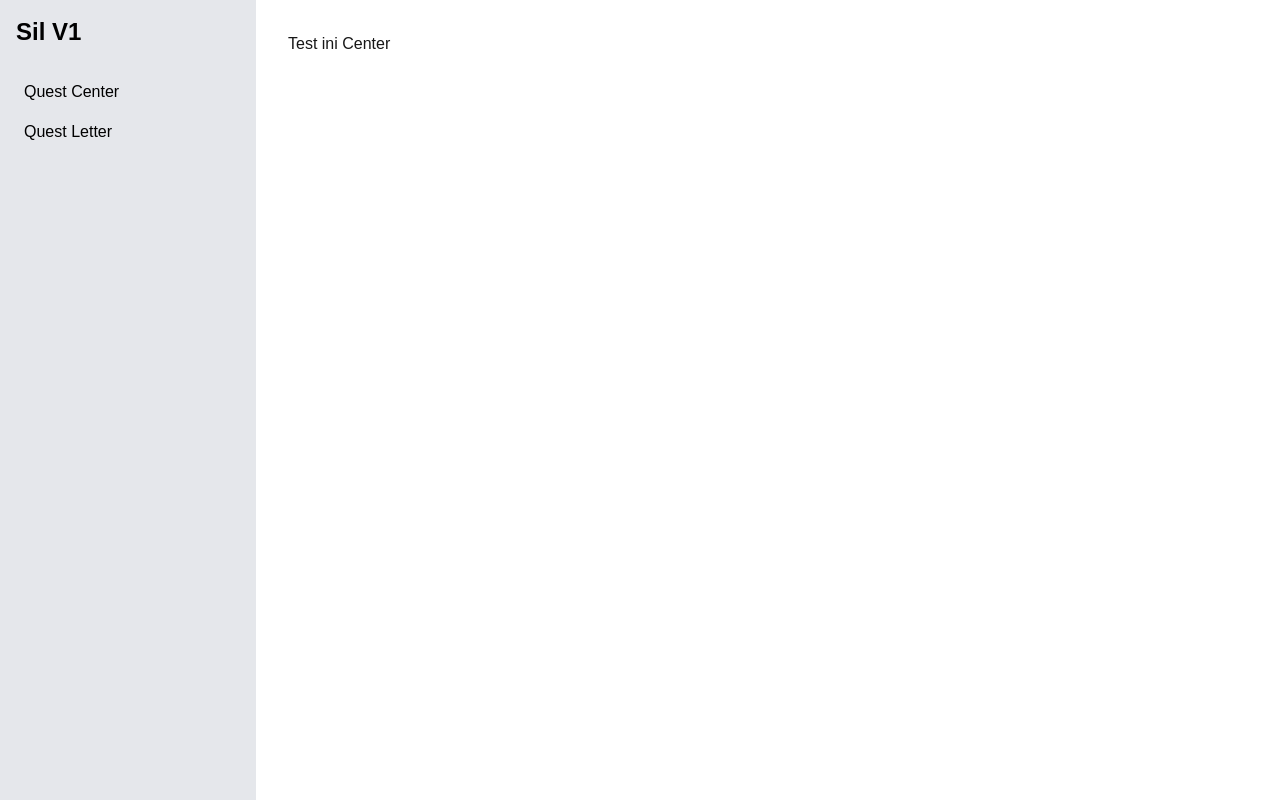
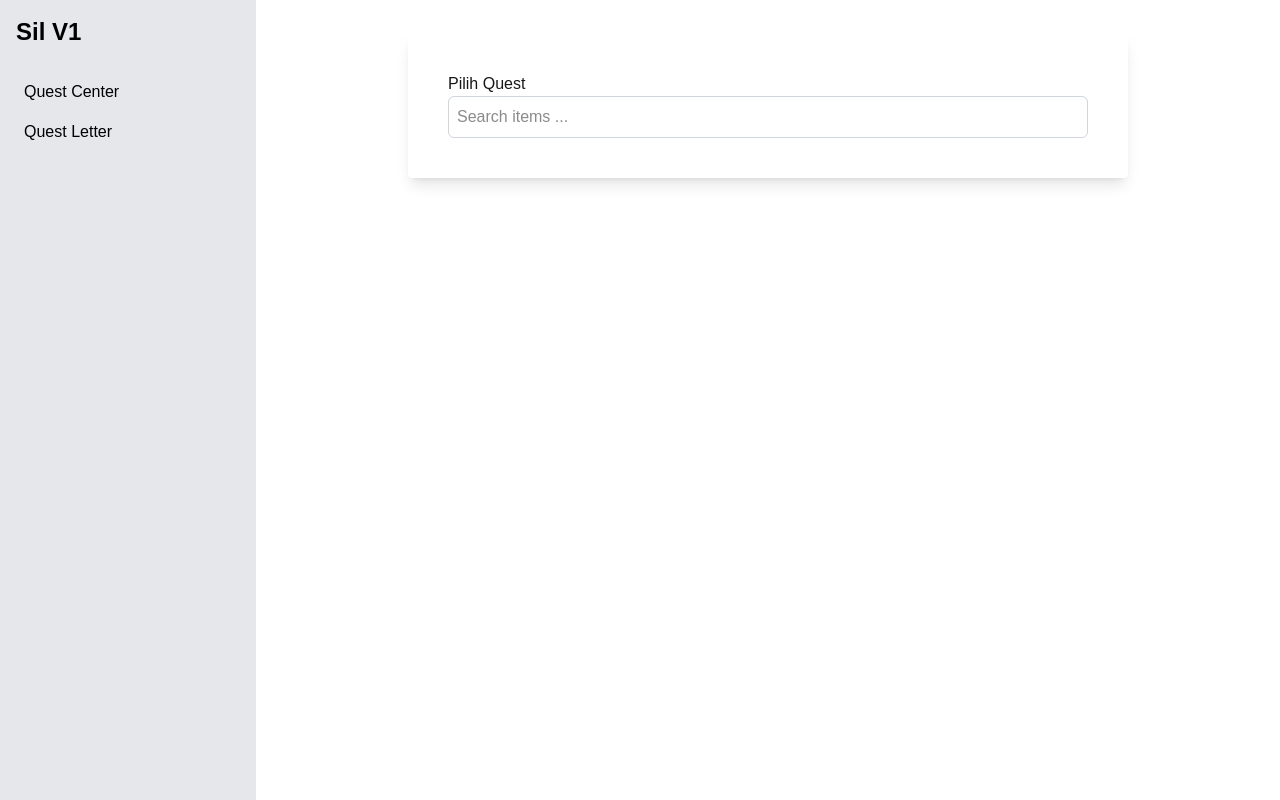
Before and after one commit to byte-8/silv1, a Next.js app: page /quest-center in a window 1280 px wide. Built offline with nearby package versions, Linux system fonts and the light colour scheme.

Commit message:
edit quest-center

```diff
--- a/app/components/dropDown.js
+++ b/app/components/dropDown.js
@@ -0,0 +1,54 @@
+"use client";
+import { useState } from "react";
+
+export default function Dropdown({ items, onSelect, placeholder }) {
+  const [searchTerm, setSearchTerm] = useState("");
+  const [isOpen, setIsOpen] = useState(false);
+  const [selectedItem, setSelectedItem] = useState(null);
+
+  const filteredItems = items.filter((item) =>
+    item.item_name.toLowerCase().includes(searchTerm.toLowerCase())
+  );
+
+  const handleSelect = (item) => {
+    setSelectedItem(item); // Simpan item yang dipilih
+    setSearchTerm(""); // Reset searchTerm
+    setIsOpen(false); // Tutup dropdown
+    onSelect(item); // Kirim item yang dipilih ke parent component
+  };
+
+  const handleInputChange = (e) => {
+    setSearchTerm(e.target.value); // Perbarui searchTerm
+    if (selectedItem) {
+      setSelectedItem(null); // Reset selectedItem jika ada
+    }
+  };
+
+  return (
+    <div className="relative">
+      <input
+        type="text"
+        placeholder={placeholder}
+        value={selectedItem ? selectedItem.item_name : searchTerm}
+        onChange={handleInputChange}
+        onFocus={() => setIsOpen(true)}
+        onBlur={() => setTimeout(() => setIsOpen(false), 200)}
+        className="w-full p-2 border border-gray-300 rounded-md focus:outline-none focus:ring-2 focus:ring-blue-500"
+      />
+
+      {isOpen && (
+        <div className="absolute z-10 w-full mt-2 bg-white border border-gray-300 rounded-md shadow-lg max-h-60 overflow-y-auto">
+          {filteredItems.map((item) => (
+            <div
+              key={item.shortname}
+              onClick={() => handleSelect(item)}
+              className="p-2 hover:bg-gray-100 cursor-pointer"
+            >
+              {item.item_name}
+            </div>
+          ))}
+        </div>
+      )}
+    </div>
+  );
+}
--- a/app/quest-center/page.js
+++ b/app/quest-center/page.js
@@ -1,7 +1,116 @@
-export default function QuestCenter() {
+"use client";
+import { useState } from "react";
+import DropDown from "../components/dropDown";
+import quest from "./quest.json";
+
+export default function QuestCenter({}) {
+  const [selectedItem, setSelectedItem] = useState(null);
+  const [currentFame, setCurrentFame] = useState(0);
+  const [targetFame, setTargetFame] = useState(0);
+  const [result, setResult] = useState(null);
+
+  const handleSelect = (item) => {
+    setSelectedItem(item);
+    console.log(item);
+  };
+
+  const handleCurrentFameChange = (e) => {
+    const val = parseInt(e.target.value);
+    setCurrentFame(val >= 0 ? val : 0);
+  };
+
+  const handleTargetFameChange = (e) => {
+    const val = parseInt(e.target.value);
+    setTargetFame(val >= 0 ? val : 0);
+  };
+
+  const handleSub = () => {
+    if (!selectedItem) {
+      alert("Pilih Item Quest terlebih dahulu!");
+      return;
+    }
+
+    //math
+    const fneed = targetFame - currentFame;
+    if (fneed <= 0) {
+      alert("Target fame harus lebih besar dari fame sekarang!");
+      return;
+    }
+    const totQ = Math.ceil(fneed / selectedItem.fame);
+    const totFd = totQ * selectedItem.fame;
+    const totCeg = totQ * selectedItem.cegel;
+    const totIt = totQ * selectedItem.quantity;
+    //
+    const sS = 300;
+    const totS = Math.floor(totIt / sS);
+    const sisa = totIt % sS;
+
+    setResult({
+      totFd,
+      totCeg,
+      totIt,
+      totS,
+      sisa,
+    });
+  };
+
   return (
-    <div className="flex mx-auto">
-      <h2>Test ini Center</h2>
+    <div className="h-auto w-3/4 shadow-lg p-10 mx-auto rounded">
+      <h2>Pilih Quest</h2>
+      <DropDown
+        items={quest}
+        onSelect={handleSelect}
+        placeholder="Search items ..."
+      />
+
+      {selectedItem && (
+        <div className="mt-4">
+          <div className="mb-4">
+            <h2>Fame Sekarang</h2>
+            <input
+              type="number"
+              placeholder="Masukkan Fame Sekarang"
+              value={currentFame}
+              onChange={handleCurrentFameChange}
+              className="w-full p-2 border border-gray-300 rounded-md focus:outline-none focus:ring-2 focus:ring-blue-500"
+            />
+          </div>
+
+          {/* ========== */}
+          <div className="mb-4">
+            <h2>Fame Sekarang</h2>
+            <input
+              type="number"
+              placeholder="Masukkan Fame Sekarang"
+              value={targetFame}
+              onChange={handleTargetFameChange}
+              className="w-full p-2 border border-gray-300 rounded-md focus:outline-none focus:ring-2 focus:ring-blue-500"
+            />
+          </div>
+          <button
+            onClick={handleSub}
+            className="w-full bg-blue-500 text-white p-2 rounded-md hover:bg-blue-600 cursor-pointer"
+          >
+            Submit
+          </button>
+        </div>
+      )}
+
+      {result && (
+        <div className="mt-4 p-4 bg-gray-100 rounded-md">
+          <h3 className="text-lg font-semibold">Hasil Perhitungan:</h3>
+          <p>
+            Banyak item yang dibutuhkan: {result.totIt}
+            {result.totS > 0
+              ? ` (${result.totS} stak${
+                  result.sisa > 0 ? `, ${result.sisa} pcs` : ""
+                })`
+              : ""}
+          </p>
+          <p>Jumlah fame yang didapat: {result.totFd}</p>
+          <p>Jumlah cegel yang didapat: {result.totCeg}</p>
+        </div>
+      )}
     </div>
   );
 }
```
